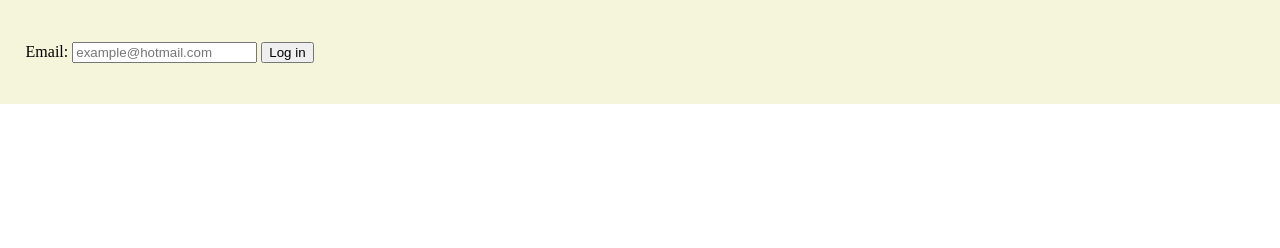
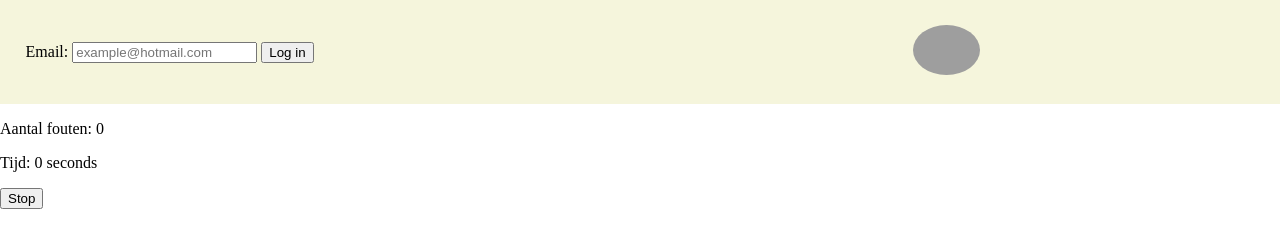
Before and after one commit to tsuyuki77/DWD-AndreaInsalaca-2324, a plain HTML site: page project/project/index.html in a window 1280 px wide. Both pictures are taken after a click on the button "Log in". Drawn offline with Linux system fonts and the light colour scheme; no server answers; grey boxes are pictures that could not be loaded.

Commit message:
nieuwe versie

```diff
--- a/project/project/index.html
+++ b/project/project/index.html
@@ -19,12 +19,36 @@
 
       <section id="gegevens" class="hide">
          <ul>
-            <li><p id="profielfoto"><img src="" alt=""></p></li>
-            <li><p id="naam"></p></li>
-            <li><p id="locatie"></p></li>
+            <li>
+               <p id="profielfoto"></p>
+            </li>
+            <li>
+               <p id="naam"></p>
+            </li>
+            <li>
+               <p id="locatie"></p>
+            </li>
          </ul>
       </section>
    </header>
+
+   <main>
+      <section>
+         <p id="randomText"></p>
+         <div>
+            <p>Aantal fouten: <span id="fouten">0</span></p>
+            <p>Tijd: <span id="timer">0</span> seconds</p>
+         </div>
+         <div>
+            <button type="button" id="stopKnop">Stop</button>
+         </div>
+
+      </section>
+
+
+
+   </main>
    <script src="js/scripts.js"></script>
 </body>
+
 </html>
--- a/project/project/js/scripts.js
+++ b/project/project/js/scripts.js
@@ -4,28 +4,31 @@ const btnSearch = document.querySelector('#btnSearch');
 
 const profielFoto = document.querySelector('#profielfoto');
 const gegevens = document.querySelector('#gegevens');
+const quoteText = document.querySelector('#randomText');
+
+// ------------ DECLARATIES ----------
+const MAGIC_16 = 16;
+
 
 // const naam = document.querySelector('#naam');
 // const locatie = document.querySelector('#locatie');
-const MAGIC_16 = 16;
-const API_KEY = '7d589f2c1a83276059993c9123d2426e';
 
 // ------------ EVENT LISTENER ------------
 btnSearch.addEventListener('click', async function(e) {
    e.preventDefault();
 
    const SHA256 = await genereerSHA256Hash(inpSearch.value);
-  const fotoUrl = await searchFoto(SHA256); // Zoekt profielfoto
-   profielFoto.innerHTML = fotoUrl;
+   profielFoto.innerHTML = searchFoto(SHA256);
+   // naam.innerHTML = await searchNaam(SHA256);
+   // locatie.innerHTML = await searchLocatie(SHA256);
+   gegevens.classList.remove('hide');
 
- //   await searchNaam(SHA256); // Zoekt naam
- //   await searchLocatie(SHA256); // Zoekt locatie
-   gegevens.classList.remove('hide');
+   randomText();
 });
 
 // ------------ FUNCTIONS ------------
 
-async function genereerSHA256Hash(email) {
+async function genereerSHA256Hash(email) { // online code voor het genereren van SHA256
    email = email.trim().toLowerCase();
    const sha256Hash = await crypto.subtle.digest('SHA-256', new TextEncoder().encode(email));
    const hexHash = Array.from(new Uint8Array(sha256Hash))
@@ -34,39 +37,38 @@ async function genereerSHA256Hash(email) {
    return hexHash;
 }
 
-async function searchFoto(email) {
+function searchFoto(email) {
    const params = new URLSearchParams();
-   params.append('api_key', API_KEY);
-   params.append('method', 'flickr.photos.search');
-   params.append('text', email);
-   params.append('format', 'json');
-   params.append('nojsoncallback', 1);
-   params.append('extras', 'url_m');
-   const url = 'https://gravatar.com/avatar/' + params.toString();
-   const resp = await fetch(url);
-   const data = await resp.json();
-   console.log('data: ' + data);
+   params.append('email', email);
+   const url = 'https://gravatar.com/avatar/' + email + '?' + params.toString();
+   return `<img src="${url}" alt="profielfoto">`;
 }
-
 
 /*
 async function searchNaam(email) {
    const params = new URLSearchParams();
    params.append('query', email);
-   const url = 'https://gravatar.com/profile/' + params.toString();
+   const url = 'https://gravatar.com/profile/' + email + '.json';
    const resp = await fetch(url);
    const data = await resp.json();
-   console.log(data.name);
-  //  naam.innerHTML = data.name;
+   console.log(data);
+  // return data.entry[0].displayName;
 }
 
-
+/*
 async function searchLocatie(email) {
    const params = new URLSearchParams();
    params.append('query', email);
    const url = 'https://gravatar.com/profile/' + params.toString();
    const resp = await fetch(url);
    const data = await resp.json();
-   locatie.innerHTML = data.location;
+   return data.location;
 }
 */
+
+async function randomText() { // online random text API
+   const url = 'https://api.quotable.io/random';
+   const resp = await fetch(url);
+   const data = await resp.json();
+   quoteText.innerHTML = data.content;
+}
```
